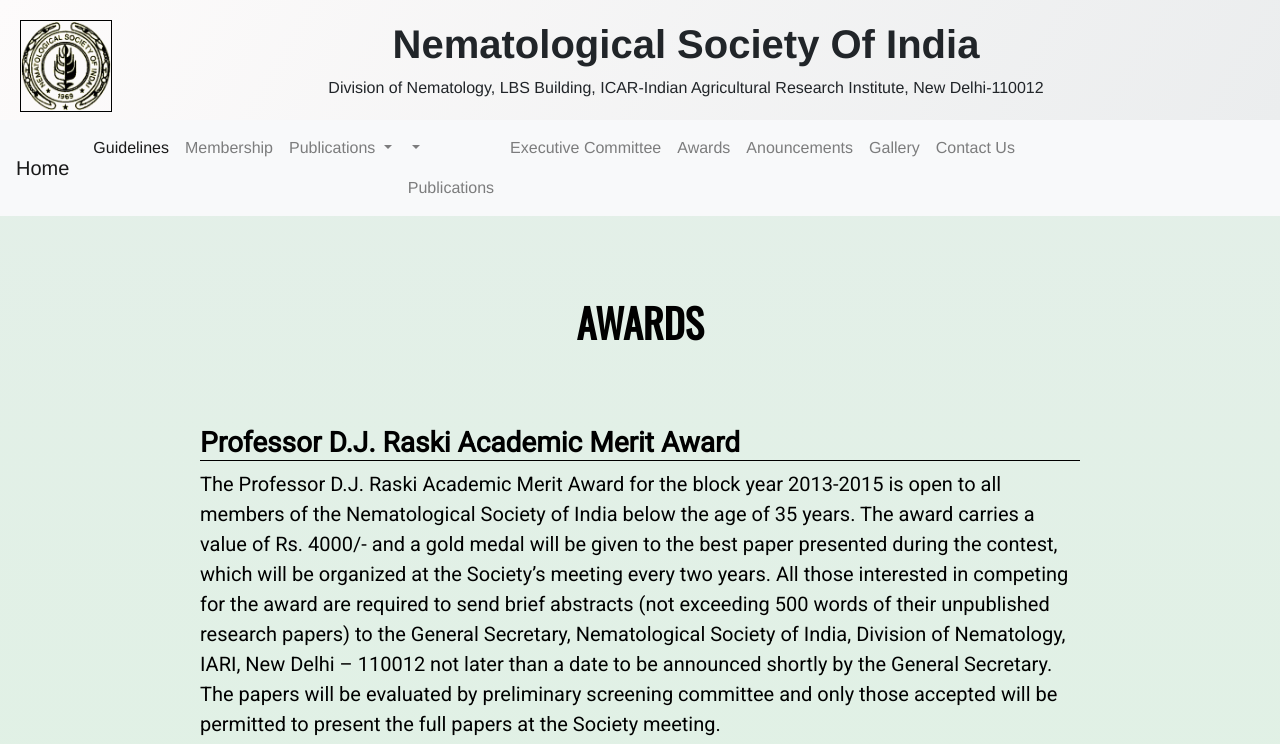
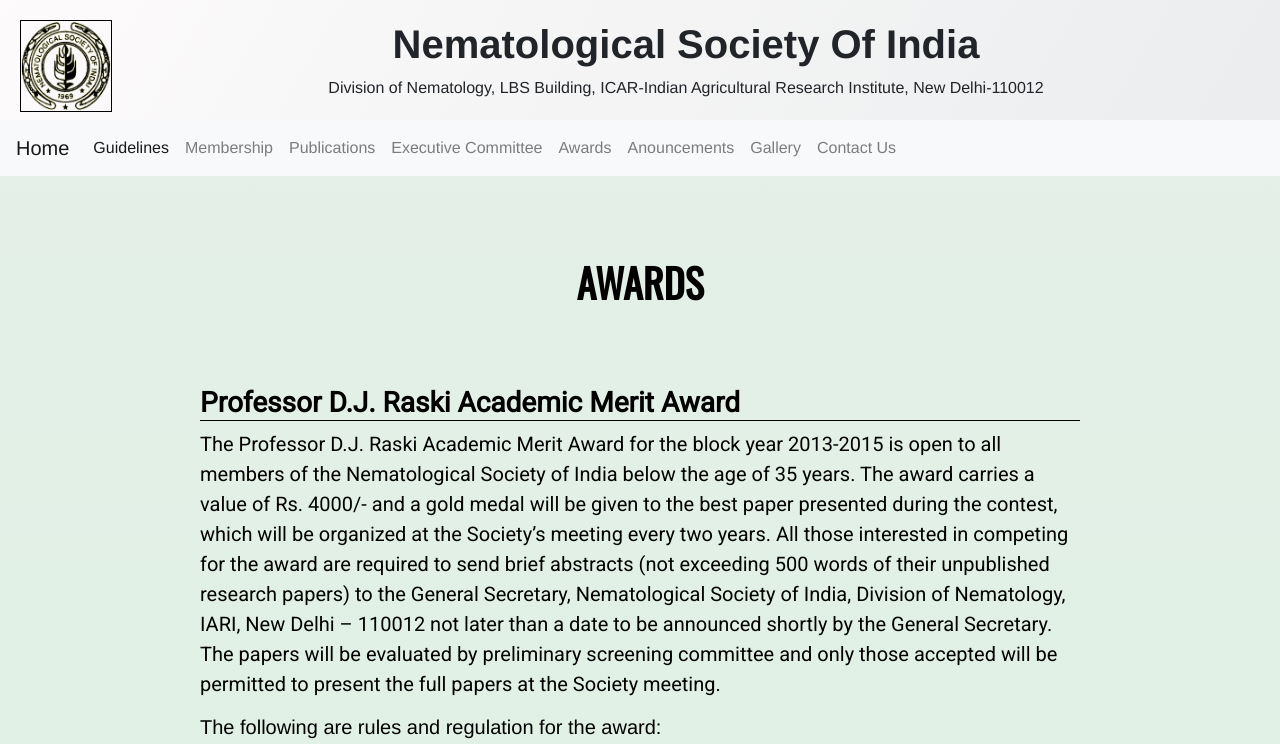
Before and after one commit to AarushiSingh09/AarushiSingh09.github.io, a plain HTML site: page awards.html in a window 1280 px wide. Shown: the top 744 px of the page. Drawn offline with nearby package versions, Linux system fonts and the light colour scheme.

Commit message:
Update awards.html

```diff
--- a/awards.html
+++ b/awards.html
@@ -98,9 +98,6 @@
           <li class="nav-item">
             <a class="nav-link" href="membership.html">Membership</a>
           </li>
-          <li class="nav-item dropdown">
-            <a class="nav-link dropdown-toggle" href="#" id="navbarDropdown" role="button" data-toggle="dropdown" aria-haspopup="true" aria-expanded="false">
-              Publications
             <li class="nav-item">
             <a class="nav-link" href="publication.html">Publications</a>
           </li>
```
